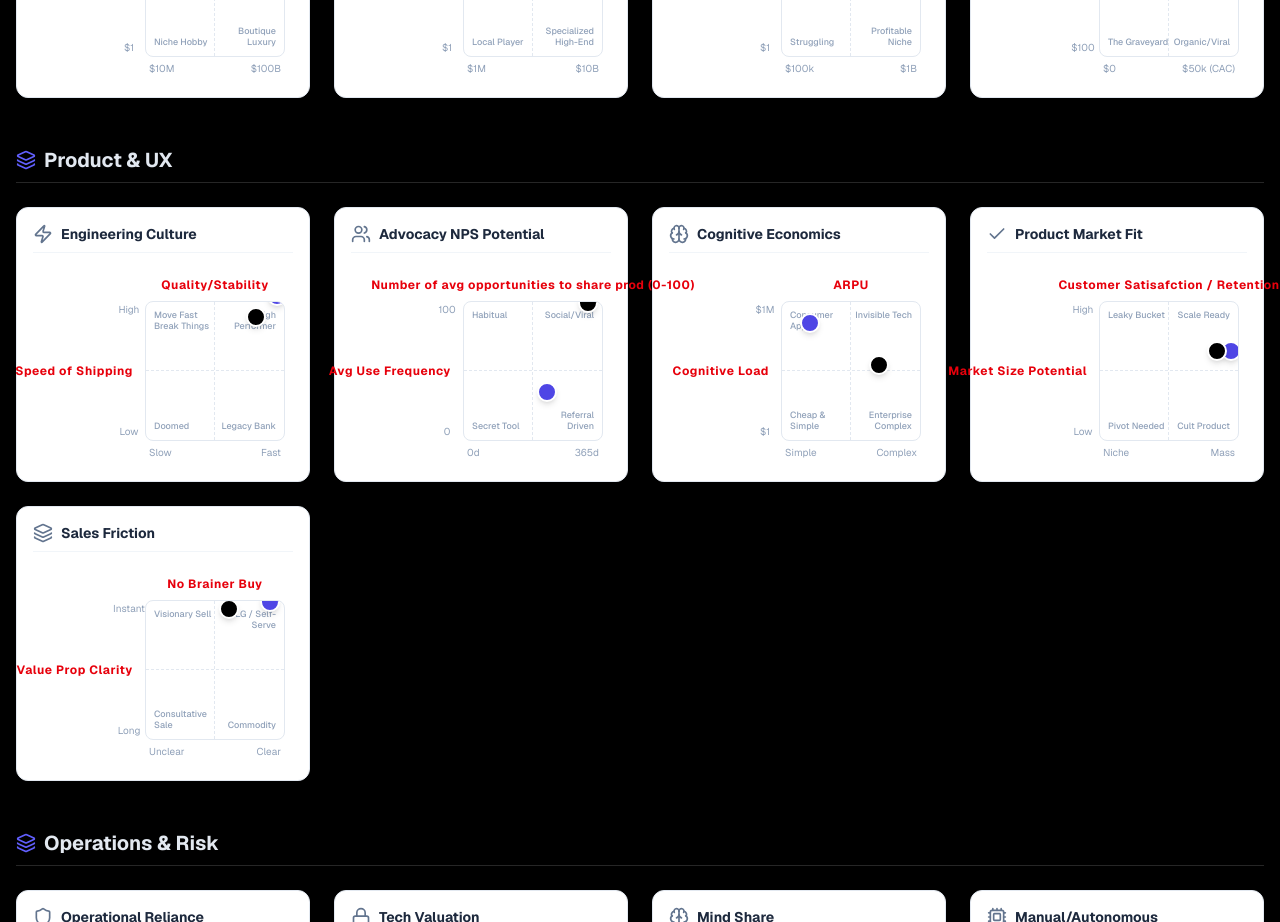
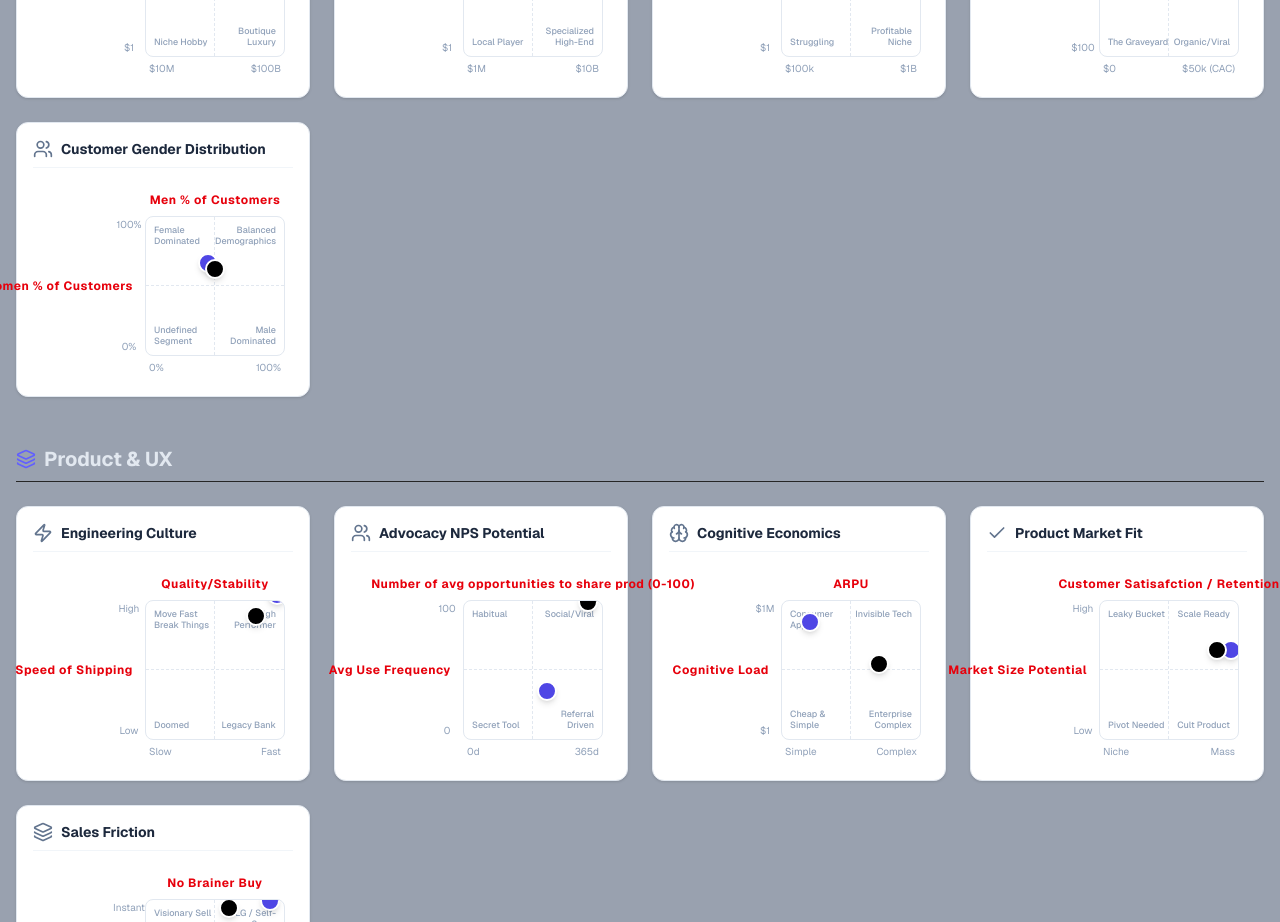
Before and after one commit to Ehtz/Dashboards-Anti, a Next.js app: page / in a window 1280 px wide. Shown: the part 1120-2042 px from the top of the page. Built offline with nearby package versions, Linux system fonts and the light colour scheme.

Commit message:
feat: Add new `BusinessMatrixDashboard` client component defining various business matrices and their properties.

```diff
--- a/components/BusinessMatrixDashboard.tsx
+++ b/components/BusinessMatrixDashboard.tsx
@@ -321,6 +321,21 @@ const MATRICES = [
         highLow: 'Service Biz',
         highHigh: 'Software Scale',
         xStart: '0 hrs', xEnd: '2000 hrs', yStart: '$0', yEnd: '$10M'
+    },
+    {
+        id: 'gender-distribution',
+        group: MATRIX_GROUPS.MARKET,
+        title: 'Customer Gender Distribution',
+        xAxis: 'Women % of Customers',
+        yAxis: 'Men % of Customers',
+        xKey: 'womenPercent',
+        yKey: 'menPercent',
+        icon: Users,
+        lowLow: 'Undefined Segment',
+        lowHigh: 'Male Dominated',
+        highLow: 'Female Dominated',
+        highHigh: 'Balanced Demographics',
+        xStart: '0%', xEnd: '100%', yStart: '0%', yEnd: '100%'
     }
 ];
 
@@ -339,7 +354,8 @@ const INITIAL_BUSINESSES = [
             control: 90, risk: 40, complexity: 95, mindShare: 85,
 
             humanInput: 80, aiAutonomy: 40, timeInput: 50, output: 85,
-            buyingFreq1y: 70, buyingFreq5y: 75
+            buyingFreq1y: 70, buyingFreq5y: 75,
+            womenPercent: 45, menPercent: 52
         },
         // We duplicate scores to initialScores to allow "Reset to Default"
         initialScores: {
@@ -350,7 +366,8 @@ const INITIAL_BUSINESSES = [
             control: 90, risk: 40, complexity: 95, mindShare: 85,
 
             humanInput: 80, aiAutonomy: 40, timeInput: 50, output: 85,
-            buyingFreq1y: 70, buyingFreq5y: 75
+            buyingFreq1y: 70, buyingFreq5y: 75,
+            womenPercent: 45, menPercent: 52
         },
         reasoning: "FedEx combines extreme efficiency (hub-and-spoke) with robust resilience. High trust, high utility, massive infrastructure moat."
     },
@@ -366,7 +383,8 @@ const INITIAL_BUSINESSES = [
             marketSize: 85, csat: 85, clarity: 60, buyability: 80,
             control: 95, risk: 20, complexity: 60, mindShare: 80,
             humanInput: 60, aiAutonomy: 85, timeInput: 20, output: 90,
-            buyingFreq1y: 40, buyingFreq5y: 45
+            buyingFreq1y: 40, buyingFreq5y: 45,
+            womenPercent: 50, menPercent: 48
         },
         initialScores: {
             frequency: 90, netMargin: 30, grossMargin: 85, arpu: 40, ltv: 75,
@@ -375,7 +393,8 @@ const INITIAL_BUSINESSES = [
             marketSize: 85, csat: 85, clarity: 60, buyability: 80,
             control: 95, risk: 20, complexity: 60, mindShare: 80,
             humanInput: 60, aiAutonomy: 85, timeInput: 20, output: 90,
-            buyingFreq1y: 40, buyingFreq5y: 45
+            buyingFreq1y: 40, buyingFreq5y: 45,
+            womenPercent: 50, menPercent: 48
         },
         reasoning: "High virality PLG motion. High AI integration. Slightly higher cognitive load due to flexibility."
     }
@@ -667,7 +686,7 @@ export default function BusinessMatrixDashboard() {
 
 
     return (
-        <div className="min-h-screen bg-black text-slate-200 font-sans">
+        <div className="min-h-screen bg-gray-400 text-slate-200 font-sans">
 
             {/* Top Navigation Bar */}
             <header className="bg-neutral-900 border-b border-neutral-800 sticky top-0 z-30 shadow-sm">
@@ -842,7 +861,7 @@ export default function BusinessMatrixDashboard() {
                                     <textarea
                                         readOnly
                                         value={JSON.stringify(businesses, null, 2)}
-                                        className="w-full flex-1 p-4 border border-slate-300 rounded-lg font-mono text-xs bg-slate-50 focus:ring-2 focus:ring-indigo-500 outline-none resize-none min-h-[300px]"
+                                        className="w-full flex-1 p-4 border text-slate-800 border-slate-300 rounded-lg font-mono text-xs bg-slate-50 focus:ring-2 focus:ring-indigo-500 outline-none resize-none min-h-[300px]"
                                     />
 
                                     {importSuccess && (
```
